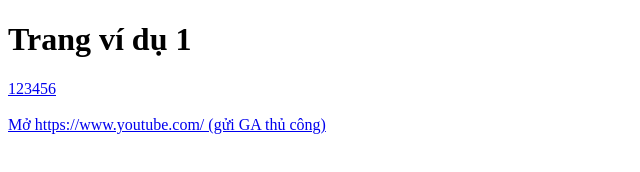
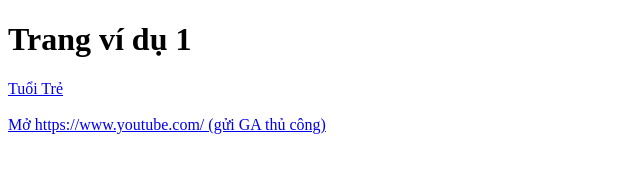
Before and after one commit to thang6121991/Demohtml, a plain HTML site: page index.html in a window 1280 px wide. Shown: the full height of the page, 0-640 px from the left. Drawn offline with Linux system fonts and the light colour scheme.

Commit message:
Update index.html

```diff
--- a/index.html
+++ b/index.html
@@ -18,9 +18,11 @@
 
   <h1>Trang ví dụ 1</h1>
 
-  <!-- Link theo dõi click tới dantri.com.vn -->
-  <a href="https://tuoitre.vn" target="_blank" onclick="gtag('event', 'click', {'event_category': 'link', 'event_label': 'https://tuoitre.vn'});">
-  123456</a>
+<a href="https://tuoitre.vn" onclick="gtag('event', 'click', {
+  'event_category': 'link',
+  'event_label': 'Tuổi Trẻ',
+  'link_url': 'https://tuoitre.vn'
+});" target="_blank">Tuổi Trẻ</a>
   <br><br>
 
   <!-- Link mở thanhnien.vn bằng window.open -->
@@ -44,7 +46,8 @@
     // Sau đó gửi sự kiện tới GA
     gtag('event', 'click', {
       'event_category': 'outbound',
-      'event_label': 'ThanhNien (opened first)'
+      'event_label': 'ThanhNien (opened first)',
+        'link_url': 'https://www.youtube.com/'
     });
   }
 </script>
```
